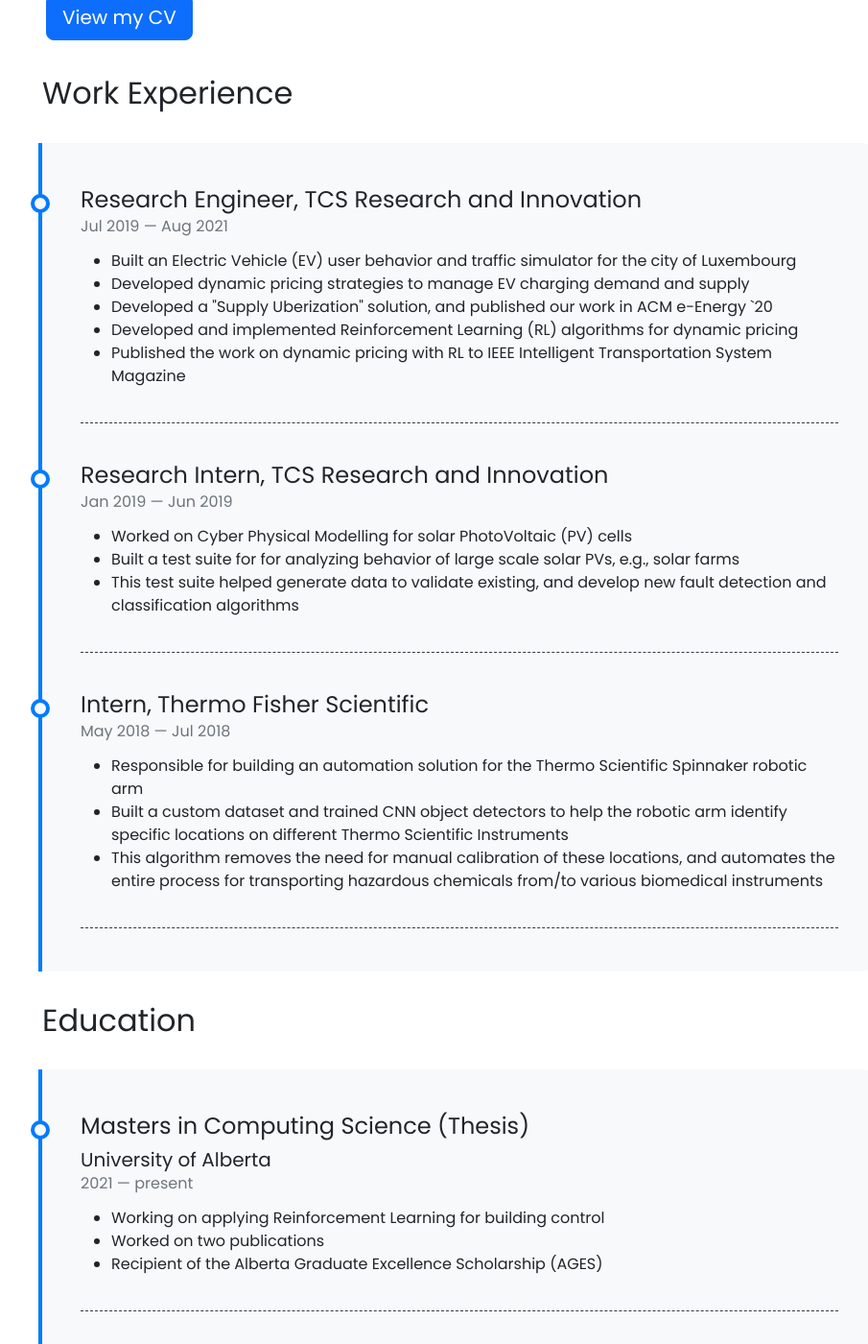
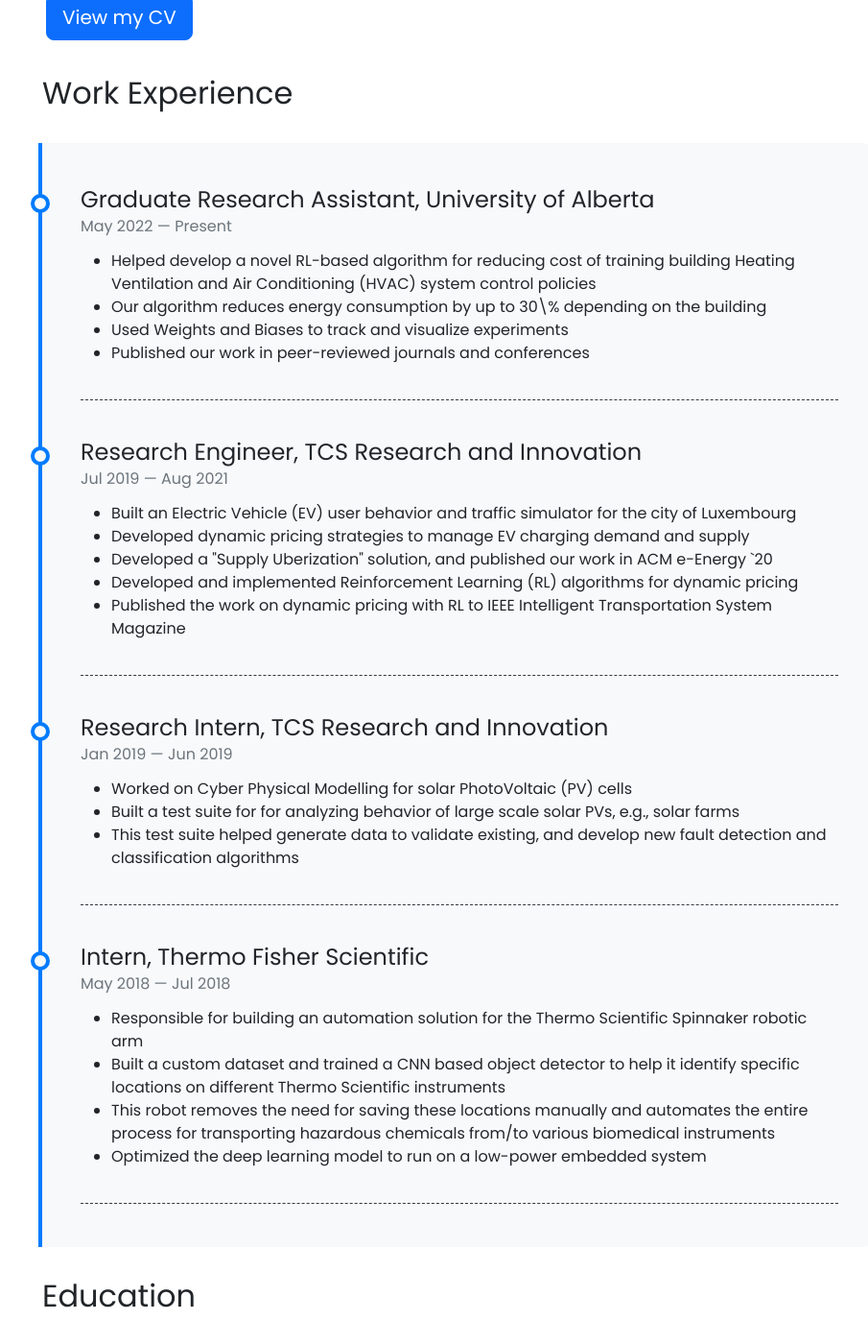
Before and after one commit to AakashSasikumar/AakashSasikumar.github.io, a Jekyll site: the page built from pages/about.md, in a window 1280 px wide and 1400 px high, scrolled down 348 px. Shown: the whole window at 96% size, without its empty margins (161-1066 px from the left). Built offline with Jekyll 4.4.1, drawn with Linux system fonts in a browser that asks for light colours; nearby versions of some CDN libraries; some of the changed text lies outside the part shown.

Commit message:
updated LotsMore project
- Updated description and name of LotsMore project
- Updated my resume
- Updated work experience descriptions
- Updated education descriptions
- Included a publication

```diff
--- a/_data/education.yml
+++ b/_data/education.yml
@@ -4,8 +4,9 @@
   to: present
   # gpa: GPA TBD
   points:
-    - Working on applying Reinforcement Learning for building control
-    - Worked on two publications
+    - Wrote a thesis titled "Policy Selection for Transfer Learning in the Building Control Domain"
+    - Worked with Dr. Omid Ardakanian and Dr. Matthew E. Taylor
+    - Specialization in applied reinforcement learning (RL)
     - Recipient of the Alberta Graduate Excellence Scholarship (AGES)
 
 - title: B.Tech Computer Science and Engineering
@@ -16,7 +17,7 @@
   points:
     - Top 10% of class
     - Graduated First Class With Distinction
-    - Worked under Prof. A. Baskar and published a paper in Procedia Computer Science
+    # - Worked under Prof. A. Baskar and published a paper in Procedia Computer Science
 
 - title: 12th CBSE
   school: Suguna PIP School
--- a/_data/publications.yml
+++ b/_data/publications.yml
@@ -9,6 +9,12 @@
   link: https://doi.org/10.1145/3538637.3539615
   authors:  Tianyu Zhang, Aakash Krishna GS, Mohammad Afshari, Petr Musilek, Matthew E. Taylor, Omid Ardakanian,
   suffix:   In Proceedings of the Thirteenth ACM International Conference on Future Energy Systems (e-Energy ’22)
+
+- title: Using Deep Learning for Whole Slide Image Prostate Cancer Diagnosis and Grading in South Florida Veteran Population,
+  date: 2021
+  link: https://doi.org/10.1093/ajcp/aqab191.301
+  authors:  Jayaratne, N., Aakash Krishna GS, Subasinghe, S., Borkowski, A., Mastorides, S., Thomas, L., ... DeLand, L.
+  suffix:   In American Journal of Clinical Pathology (Vol. 156, pp. S141-S141)
 
 - title: A Dynamic Pricing System for Electric Vehicle Charging Management Using Reinforcement Learning,
   date: 2022
--- a/_data/workExp.yml
+++ b/_data/workExp.yml
@@ -12,6 +12,14 @@
 #   points:
 #     - TA for CMPUT 174, Intro to Foundations of Computation, Fall 2021
 #     - TA for CMPUT 275, Intro to Tangible Computing 1, Winter 2022
+- title: Graduate Research Assistant, University of Alberta
+  from: May 2022
+  to: Present
+  points:
+    - Helped develop a novel RL-based algorithm for reducing cost of training building Heating Ventilation and Air Conditioning (HVAC) system control policies
+    - Our algorithm reduces energy consumption by up to 30\% depending on the building
+    - Used Weights and Biases to track and visualize experiments
+    - Published our work in peer-reviewed journals and conferences
 
 - title: Research Engineer, TCS Research and Innovation
   from: Jul 2019
@@ -36,5 +44,6 @@
   to: Jul 2018
   points:
     - Responsible for building an automation solution for the Thermo Scientific Spinnaker robotic arm
-    - Built a custom dataset and trained CNN object detectors to help the robotic arm identify specific locations on different Thermo Scientific Instruments
-    - This algorithm removes the need for manual calibration of these locations, and automates the entire process for transporting hazardous chemicals from/to various biomedical instruments
+    - Built a custom dataset and trained a CNN based object detector to help it identify specific locations on different Thermo Scientific instruments
+    - This robot removes the need for saving these locations manually and automates the entire process for transporting hazardous chemicals from/to various biomedical instruments
+    - Optimized the deep learning model to run on a low-power embedded system
```
Also changed, not shown: _projects/LotsMore.md (+2 -2 lines), 1 other file.
